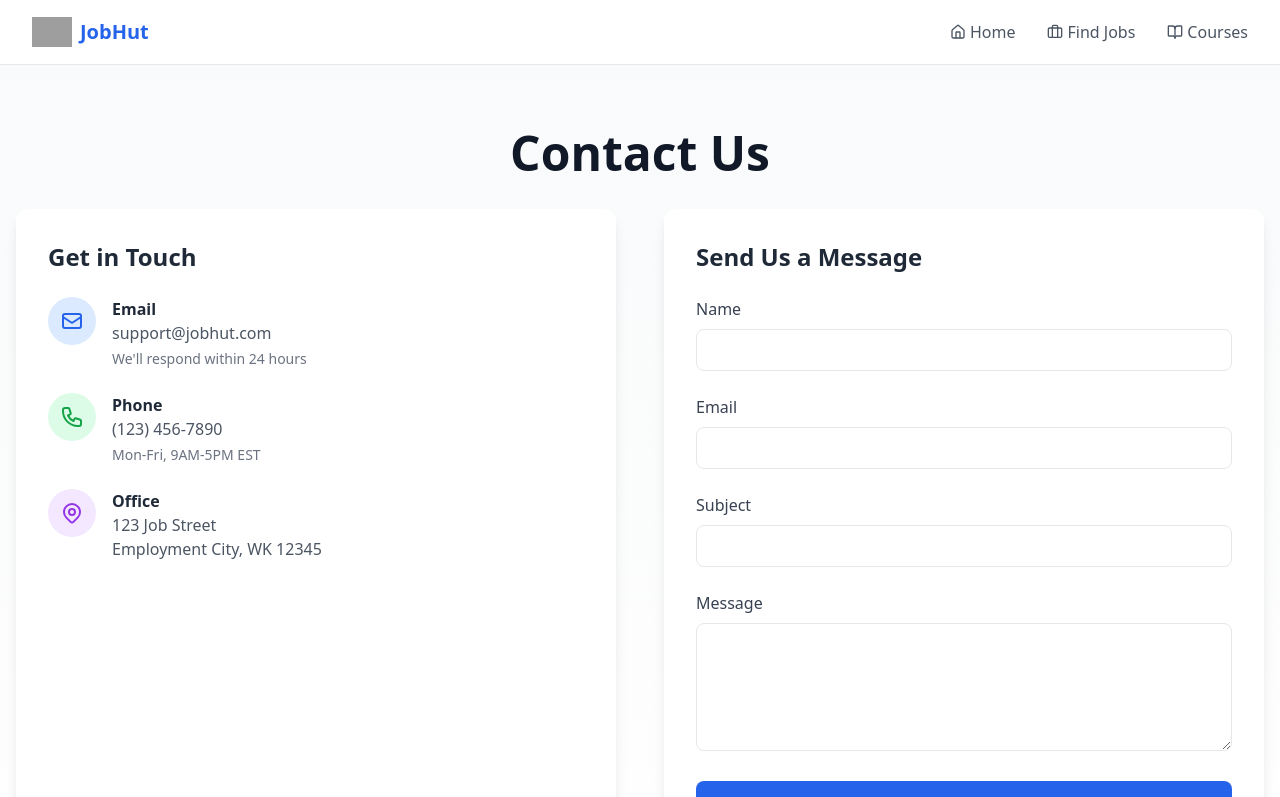
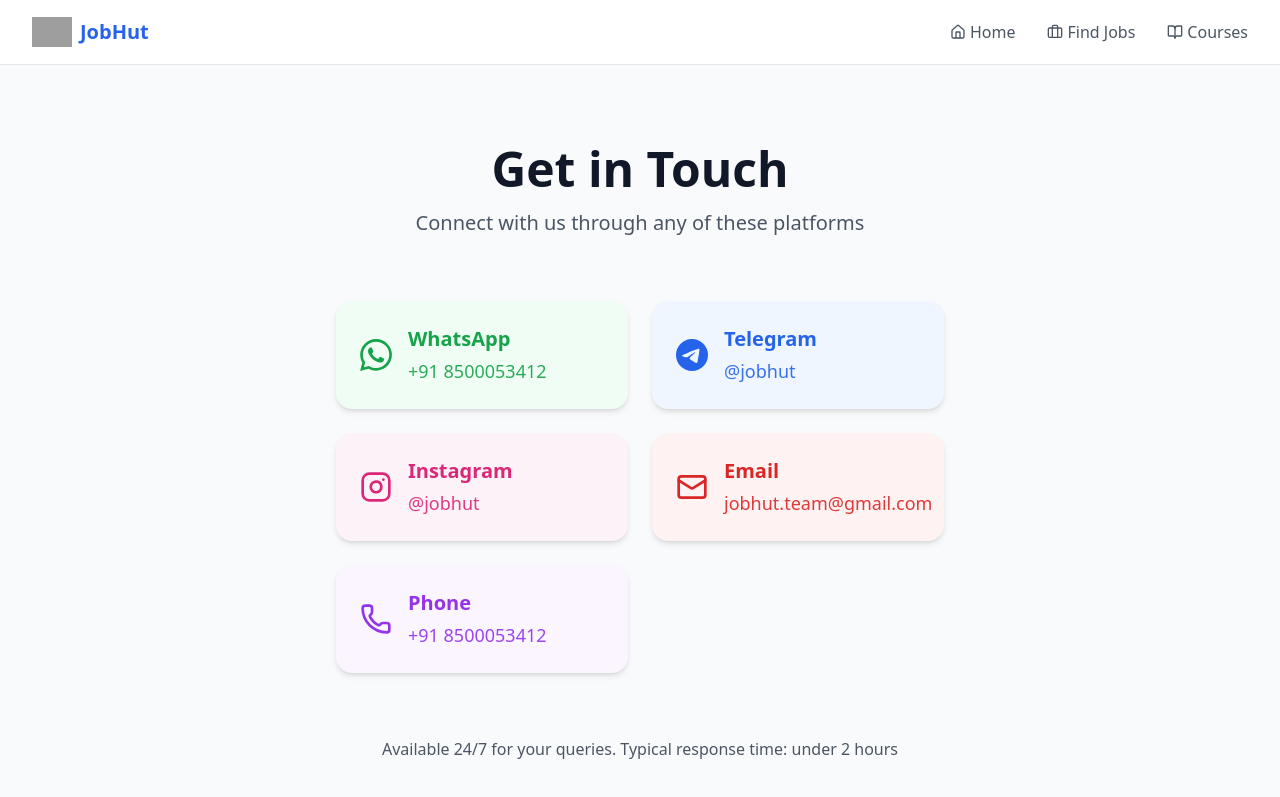
Before and after one commit to Adithya3618/jobHut, a Next.js app: page /contact in a window 1280 px wide. Shown: the top 797 px of the page. Built offline with nearby package versions, Linux system fonts and the light colour scheme; grey boxes are pictures that could not be loaded.

Commit message:
change in contact us page

```diff
--- a/app/contact/page.js
+++ b/app/contact/page.js
@@ -1,148 +1,134 @@
 'use client'
-// contact.js
 import { useState } from 'react';
-import Link from 'next/link';
-import Header from '../components/Header'
-import Footer from '../components/Footer'
-import PageViewWrapper from '../components/PageViewWrapper'
+import { Phone, Mail, Instagram } from 'lucide-react';
+import Header from '../components/Header';
+import Footer from '../components/Footer';
+import PageViewWrapper from '../components/PageViewWrapper';
 
 export default function ContactPage() {
+  const [hoveredCard, setHoveredCard] = useState(null);
 
-  const [formData, setFormData] = useState({
-    name: '',
-    email: '',
-    subject: '',
-    message: ''
-  });
+  const contactLinks = [
+    {
+      id: 'whatsapp',
+      title: 'WhatsApp',
+      value: '+91 8500053412',
+      link: 'https://wa.me/8500053412',
+      color: 'green',
+      icon: (
+        <svg viewBox="0 0 24 24" className="w-8 h-8 fill-current">
+          <path d="M17.472 14.382c-.297-.149-1.758-.867-2.03-.967-.273-.099-.471-.148-.67.15-.197.297-.767.966-.94 1.164-.173.199-.347.223-.644.075-.297-.15-1.255-.463-2.39-1.475-.883-.788-1.48-1.761-1.653-2.059-.173-.297-.018-.458.13-.606.134-.133.298-.347.446-.52.149-.174.198-.298.298-.497.099-.198.05-.371-.025-.52-.075-.149-.669-1.612-.916-2.207-.242-.579-.487-.5-.669-.51-.173-.008-.371-.01-.57-.01-.198 0-.52.074-.792.372-.272.297-1.04 1.016-1.04 2.479 0 1.462 1.065 2.875 1.213 3.074.149.198 2.096 3.2 5.077 4.487.709.306 1.262.489 1.694.625.712.227 1.36.195 1.871.118.571-.085 1.758-.719 2.006-1.413.248-.694.248-1.289.173-1.413-.074-.124-.272-.198-.57-.347m-5.421 7.403h-.004a9.87 9.87 0 01-5.031-1.378l-.361-.214-3.741.982.998-3.648-.235-.374a9.86 9.86 0 01-1.51-5.26c.001-5.45 4.436-9.884 9.888-9.884 2.64 0 5.122 1.03 6.988 2.898a9.825 9.825 0 012.893 6.994c-.003 5.45-4.437 9.884-9.885 9.884m8.413-18.297A11.815 11.815 0 0012.05 0C5.495 0 .16 5.335.157 11.892c0 2.096.547 4.142 1.588 5.945L.057 24l6.305-1.654a11.882 11.882 0 005.683 1.448h.005c6.554 0 11.89-5.335 11.893-11.893a11.821 11.821 0 00-3.48-8.413Z"/>
+        </svg>
+      )
+    },
+    {
+      id: 'telegram',
+      title: 'Telegram',
+      value: '@jobhut',
+      link: 'https://t.me/+o14WQBO8VuMxOTM1',
+      color: 'blue',
+      icon: (
+        <svg viewBox="0 0 24 24" className="w-8 h-8 fill-current">
+          <path d="M11.944 0A12 12 0 0 0 0 12a12 12 0 0 0 12 12 12 12 0 0 0 12-12A12 12 0 0 0 12 0a12 12 0 0 0-.056 0zm4.962 7.224c.1-.002.321.023.465.14a.506.506 0 0 1 .171.325c.016.093.036.306.02.472-.18 1.898-.962 6.502-1.36 8.627-.168.9-.499 1.201-.82 1.23-.696.065-1.225-.46-1.9-.902-1.056-.693-1.653-1.124-2.678-1.8-1.185-.78-.417-1.21.258-1.91.177-.184 3.247-2.977 3.307-3.23.007-.032.014-.15-.056-.212s-.174-.041-.249-.024c-.106.024-1.793 1.14-5.061 3.345-.48.33-.913.49-1.302.48-.428-.008-1.252-.241-1.865-.44-.752-.245-1.349-.374-1.297-.789.027-.216.325-.437.893-.663 3.498-1.524 5.83-2.529 6.998-3.014 3.332-1.386 4.025-1.627 4.476-1.635z"/>
+        </svg>
+      )
+    },
+    {
+      id: 'instagram',
+      title: 'Instagram',
+      value: '@jobhut',
+      link: 'https://instagram.com/jobhut',
+      color: 'pink',
+      icon: <Instagram className="w-8 h-8" />
+    },
+    {
+      id: 'email',
+      title: 'Email',
+      value: 'jobhut.team@gmail.com',
+      link: 'mailto:jobhut.team@gmail.com',
+      color: 'red',
+      icon: <Mail className="w-8 h-8" />
+    },
+    {
+      id: 'phone',
+      title: 'Phone',
+      value: '+91 8500053412',
+      link: 'tel:+918500053412',
+      color: 'purple',
+      icon: <Phone className="w-8 h-8" />
+    }
+  ];
 
-  const handleSubmit = (e) => {
-    e.preventDefault();
-    // Handle form submission
-    console.log(formData);
+  const getCardStyle = (color) => {
+    const styles = {
+      green: 'bg-green-50 text-green-600 hover:bg-green-100',
+      blue: 'bg-blue-50 text-blue-600 hover:bg-blue-100',
+      pink: 'bg-pink-50 text-pink-600 hover:bg-pink-100',
+      red: 'bg-red-50 text-red-600 hover:bg-red-100',
+      purple: 'bg-purple-50 text-purple-600 hover:bg-purple-100'
+    };
+    return styles[color];
   };
 
   return (
     <PageViewWrapper>
-    <div className="flex flex-col min-h-screen">
-      <Header />
-      <div className="bg-gradient-to-b from-gray-50 to-white py-16">
-        <div className="container mx-auto px-4">
-          <h1 className="text-5xl font-bold text-gray-900 mb-8 text-center">Contact Us</h1>
+      <div className="min-h-screen bg-gray-50">
+        <Header />
 
-          <div className="grid md:grid-cols-2 gap-12">
-            {/* Contact Information */}
-            <div className="bg-white rounded-xl shadow-lg p-8">
-              <h2 className="text-2xl font-semibold text-gray-800 mb-6">Get in Touch</h2>
-
-              <div className="space-y-6">
-                <div className="flex items-start space-x-4">
-                  <div className="bg-blue-100 p-3 rounded-full">
-                    <svg className="w-6 h-6 text-blue-600" fill="none" stroke="currentColor" viewBox="0 0 24 24">
-                      <path strokeLinecap="round" strokeLinejoin="round" strokeWidth={2} d="M3 8l7.89 5.26a2 2 0 002.22 0L21 8M5 19h14a2 2 0 002-2V7a2 2 0 00-2-2H5a2 2 0 00-2 2v10a2 2 0 002 2z" />
-                    </svg>
-                  </div>
-                  <div>
-                    <h3 className="font-semibold text-gray-800">Email</h3>
-                    <p className="text-gray-600">support@jobhut.com</p>
-                    <p className="text-sm text-gray-500 mt-1">We'll respond within 24 hours</p>
-                  </div>
-                </div>
-
-                <div className="flex items-start space-x-4">
-                  <div className="bg-green-100 p-3 rounded-full">
-                    <svg className="w-6 h-6 text-green-600" fill="none" stroke="currentColor" viewBox="0 0 24 24">
-                      <path strokeLinecap="round" strokeLinejoin="round" strokeWidth={2} d="M3 5a2 2 0 012-2h3.28a1 1 0 01.948.684l1.498 4.493a1 1 0 01-.502 1.21l-2.257 1.13a11.042 11.042 0 005.516 5.516l1.13-2.257a1 1 0 011.21-.502l4.493 1.498a1 1 0 01.684.949V19a2 2 0 01-2 2h-1C9.716 21 3 14.284 3 6V5z" />
-                    </svg>
-                  </div>
-                  <div>
-                    <h3 className="font-semibold text-gray-800">Phone</h3>
-                    <p className="text-gray-600">(123) 456-7890</p>
-                    <p className="text-sm text-gray-500 mt-1">Mon-Fri, 9AM-5PM EST</p>
-                  </div>
-                </div>
-
-                <div className="flex items-start space-x-4">
-                  <div className="bg-purple-100 p-3 rounded-full">
-                    <svg className="w-6 h-6 text-purple-600" fill="none" stroke="currentColor" viewBox="0 0 24 24">
-                      <path strokeLinecap="round" strokeLinejoin="round" strokeWidth={2} d="M17.657 16.657L13.414 20.9a1.998 1.998 0 01-2.827 0l-4.244-4.243a8 8 0 1111.314 0z" />
-                      <path strokeLinecap="round" strokeLinejoin="round" strokeWidth={2} d="M15 11a3 3 0 11-6 0 3 3 0 016 0z" />
-                    </svg>
-                  </div>
-                  <div>
-                    <h3 className="font-semibold text-gray-800">Office</h3>
-                    <p className="text-gray-600">123 Job Street</p>
-                    <p className="text-gray-600">Employment City, WK 12345</p>
-                  </div>
-                </div>
-              </div>
+        <main className="py-20">
+          <div className="max-w-2xl mx-auto px-4 sm:px-6 lg:px-8">
+            {/* Header Section */}
+            <div className="text-center mb-16">
+              <h1 className="text-5xl font-bold text-gray-900 mb-4">Get in Touch</h1>
+              <p className="text-xl text-gray-600">
+                Connect with us through any of these platforms
+              </p>
             </div>
 
-            {/* Contact Form */}
-            <div className="bg-white rounded-xl shadow-lg p-8">
-              <h2 className="text-2xl font-semibold text-gray-800 mb-6">Send Us a Message</h2>
+            {/* Contact Cards Grid */}
+            <div className="grid md:grid-cols-2 gap-6">
+              {contactLinks.map((item) => (
+                <a
+                  key={item.id}
+                  href={item.link}
+                  target="_blank"
+                  rel="noopener noreferrer"
+                  className={`
+                    relative p-6 rounded-2xl transition-all duration-300 transform
+                    ${getCardStyle(item.color)}
+                    ${hoveredCard === item.id ? 'scale-105 shadow-lg' : 'shadow-md'}
+                  `}
+                  onMouseEnter={() => setHoveredCard(item.id)}
+                  onMouseLeave={() => setHoveredCard(null)}
+                >
+                  <div className="flex items-center space-x-4">
+                    <div className="flex-shrink-0">
+                      {item.icon}
+                    </div>
+                    <div>
+                      <h3 className="text-xl font-semibold mb-1">
+                        {item.title}
+                      </h3>
+                      <p className="text-lg opacity-90">
+                        {item.value}
+                      </p>
+                    </div>
+                  </div>
+                </a>
+              ))}
+            </div>
 
-              <form onSubmit={handleSubmit} className="space-y-6">
-                <div>
-                  <label className="block text-gray-700 mb-2">Name</label>
-                  <input
-                    type="text"
-                    className="w-full px-4 py-2 border rounded-lg focus:ring-2 focus:ring-blue-500 focus:border-transparent"
-                    required
-                    onChange={(e) => setFormData({...formData, name: e.target.value})}
-                  />
-                </div>
-
-                <div>
-                  <label className="block text-gray-700 mb-2">Email</label>
-                  <input
-                    type="email"
-                    className="w-full px-4 py-2 border rounded-lg focus:ring-2 focus:ring-blue-500 focus:border-transparent"
-                    required
-                    onChange={(e) => setFormData({...formData, email: e.target.value})}
-                  />
-                </div>
-
-                <div>
-                  <label className="block text-gray-700 mb-2">Subject</label>
-                  <input
-                    type="text"
-                    className="w-full px-4 py-2 border rounded-lg focus:ring-2 focus:ring-blue-500 focus:border-transparent"
-                    required
-                    onChange={(e) => setFormData({...formData, subject: e.target.value})}
-                  />
-                </div>
-
-                <div>
-                  <label className="block text-gray-700 mb-2">Message</label>
-                  <textarea
-                    className="w-full px-4 py-2 border rounded-lg focus:ring-2 focus:ring-blue-500 focus:border-transparent h-32"
-                    required
-                    onChange={(e) => setFormData({...formData, message: e.target.value})}
-                  ></textarea>
-                </div>
-
-                <button
-                  type="submit"
-                  className="w-full bg-blue-600 text-white py-3 px-6 rounded-lg hover:bg-blue-700 transition-colors font-semibold"
-                >
-                  Send Message
-                </button>
-              </form>
+            {/* Quick Message */}
+            <div className="mt-16 text-center">
+              <p className="text-gray-600">
+                Available 24/7 for your queries. Typical response time: under 2 hours
+              </p>
             </div>
           </div>
+        </main>
 
-          <div className="mt-8">
-            <Link href="/" className="inline-flex items-center text-blue-600 hover:text-blue-800 font-semibold transition-colors">
-              <svg className="w-4 h-4 mr-2" fill="none" stroke="currentColor" viewBox="0 0 24 24">
-                <path strokeLinecap="round" strokeLinejoin="round" strokeWidth={2} d="M10 19l-7-7m0 0l7-7m-7 7h18" />
-              </svg>
-              Back to Home
-            </Link>
-          </div>
-        </div>
+        <Footer />
       </div>
-      <Footer />
-    </div>
     </PageViewWrapper>
   );
 }
```
